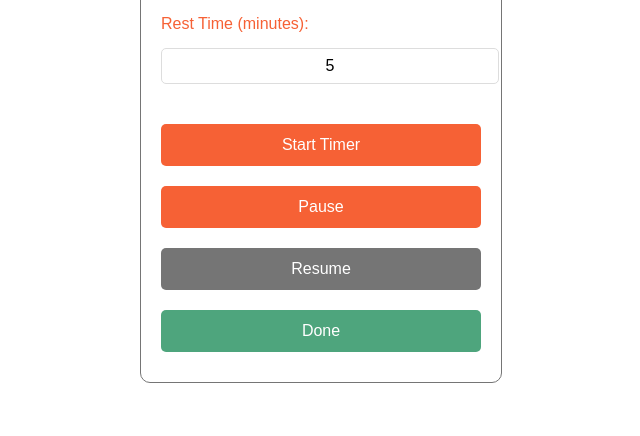
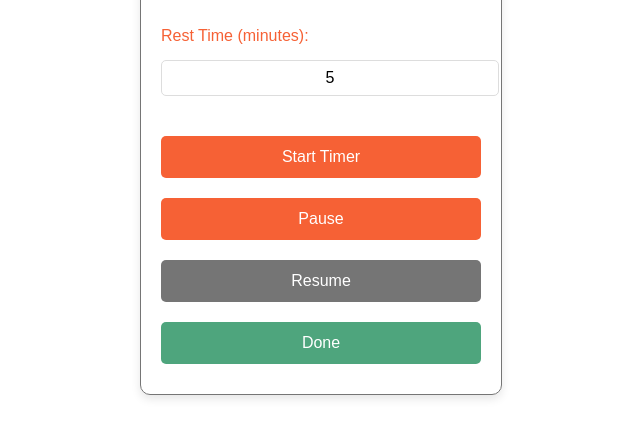
Before and after one commit to vicentepavezbaires/DevTimer, a plain HTML site: page index.html in a window 1280 px wide. Shown: the part 364-800 px from the top of the page, without its empty margins (319-959 px from the left). Drawn offline with Linux system fonts and the light colour scheme.

Commit message:
index.html

```diff
--- a/index.html
+++ b/index.html
@@ -11,6 +11,7 @@
             color: #272E34;
             text-align: center;
             padding: 20px;
+            margin: 0;
         }
 
         h1 {
@@ -20,11 +21,12 @@
         }
 
         .container {
-            margin: auto;
+            margin: 20px auto;
             max-width: 320px;
             padding: 20px;
             border: 1px solid #757575;
             border-radius: 10px;
+            box-shadow: 0px 4px 10px rgba(0, 0, 0, 0.1);
         }
 
         .section {
```
